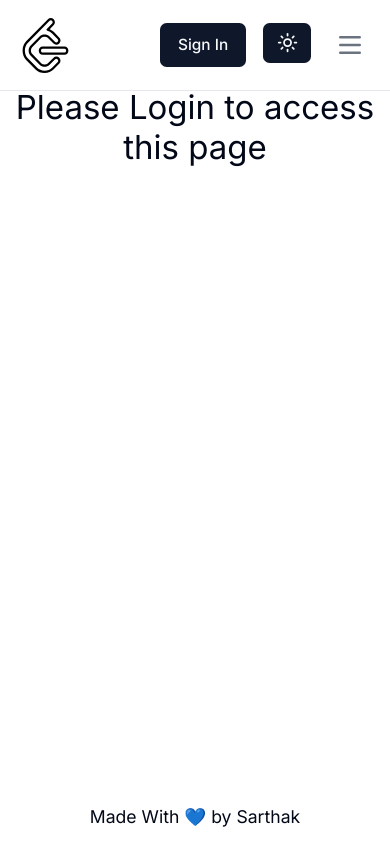
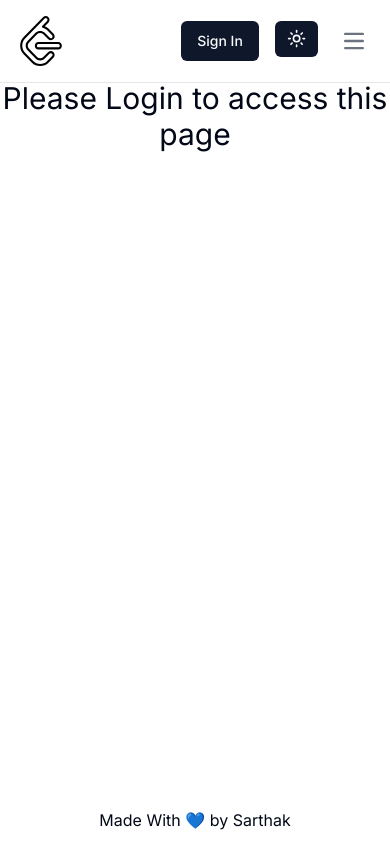
Before and after one commit to joleyasarthak/lc-ranklist, a Next.js app: page /profile in a window 390 px wide. Built offline with nearby package versions, Linux system fonts and the light colour scheme; no server answers.

Commit message:
fix mobile 2

```diff
--- a/src/app/globals.css
+++ b/src/app/globals.css
@@ -101,5 +101,4 @@
 
 body{
   transition: all 0.25s ease-in-out;
-  zoom: 110%;
 }
--- a/src/components/UsernameForm.tsx
+++ b/src/components/UsernameForm.tsx
@@ -180,7 +180,7 @@ export default function CheckUsername({}: Props) {
             </div>
             <div className="grid grid-cols-4 items-center gap-4">
               <Label htmlFor="org" className="text-right">
-                Organization
+                College
               </Label>
               <Input
                 id="org"
```
